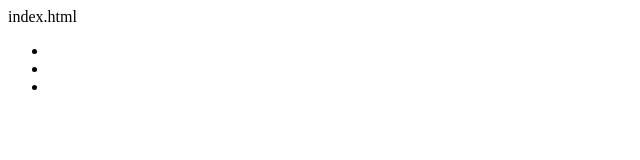
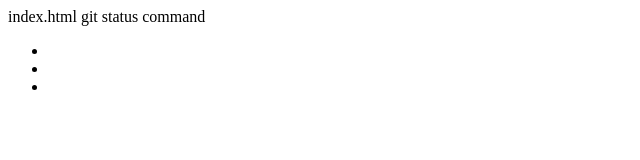
Before and after one commit to suna-kawa/TIL, a plain HTML site: page index.html in a window 1280 px wide. Shown: the whole page, without its empty margins (0-640 px from the left). Drawn offline with Linux system fonts and the light colour scheme.

Commit message:
git status commandを追加

```diff
--- a/index.html
+++ b/index.html
@@ -8,6 +8,7 @@ index.html
   <title>Document</title>
 </head>
 <body>
+  git status command
   <ul>
     <li></li>
     <li></li>
```
